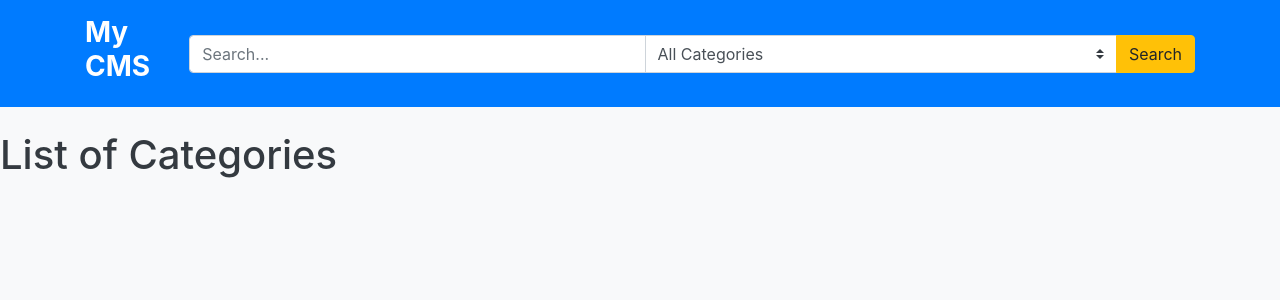
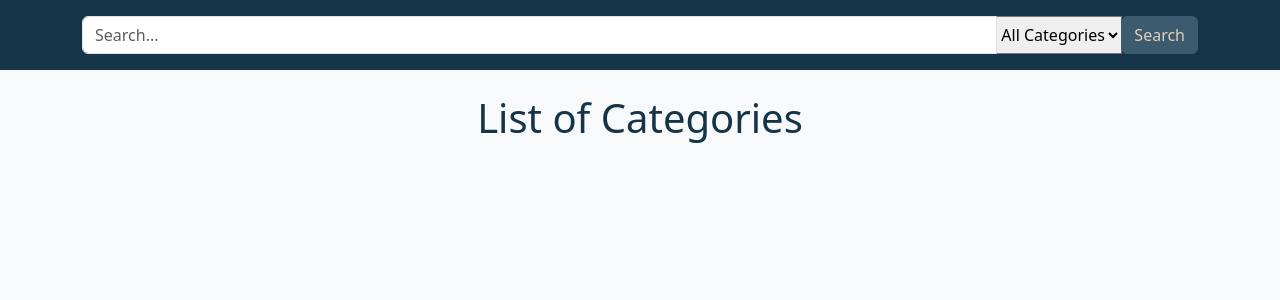
Before and after one commit to abhatti2/WYAF, a PHP site: page /list_categories.php in a window 1280 px wide. Shown: the top 300 px of the page. Run offline with PHP 8.4, Linux system fonts and the light colour scheme; the visitor is signed in with stand-in values (Sample User, id 1); data that the repository does not hold is empty; some libraries are stand-ins or nearby versions.

Commit message:
update pages and categories

```diff
--- a/header.php
+++ b/header.php
@@ -9,15 +9,15 @@
 <html lang="en">
 <head>
     <meta charset="UTF-8">
-    <title>My CMS</title>
-    <!-- Link to Bootstrap CSS -->
-    <link href="https://stackpath.bootstrapcdn.com/bootstrap/4.5.2/css/bootstrap.min.css" rel="stylesheet">
+    <title>WYAF</title>
+    <link href="node_modules/bootstrap/dist/css/bootstrap.min.css" rel="stylesheet"> <!-- Bootstrap CSS -->
+    <link href="styles.css" rel="stylesheet">
 </head>
 <body class="bg-light text-dark">
-    <header class="bg-primary text-white py-3 mb-4">
+    <header class="navbar-custom text-white py-3 mb-4">
         <div class="container">
             <div class="d-flex justify-content-between align-items-center">
-                <h1 class="h3 font-weight-bold">My CMS</h1>
+                <!-- <h1 class="h3 font-weight-bold">WYAF</h1> -->
                 <form action="search.php" method="get" class="form-inline w-100 max-w-75">
                     <div class="input-group w-100">
                         <input type="text" name="keyword" placeholder="Search..." class="form-control" aria-label="Search">
@@ -28,20 +28,19 @@
                             <?php endforeach; ?>
                         </select>
                         <div class="input-group-append">
-                            <button type="submit" class="btn btn-warning">Search</button>
+                            <button type="submit" class="btn btn-custom">Search</button>
                         </div>
                     </div>
                 </form>
             </div>
         </div>
     </header>
-    <div class="container">
+    <div class="container mt-4">
         <!-- Add your other page content here -->
     </div>
 
-    <!-- Bootstrap JS and dependencies -->
-    <script src="https://code.jquery.com/jquery-3.5.1.slim.min.js"></script>
-    <script src="https://cdn.jsdelivr.net/npm/@popperjs/core@2.5.4/dist/umd/popper.min.js"></script>
-    <script src="https://stackpath.bootstrapcdn.com/bootstrap/4.5.2/js/bootstrap.min.js"></script>
+    <script src="node_modules/jquery/dist/jquery.slim.min.js"></script>
+    <script src="node_modules/@popperjs/core/dist/umd/popper.min.js"></script>
+    <script src="node_modules/bootstrap/dist/js/bootstrap.min.js"></script>
 </body>
 </html>
--- a/list_categories.php
+++ b/list_categories.php
@@ -20,13 +20,25 @@
 <head>
     <meta charset="UTF-8">
     <title>List of Categories</title>
+    <link href="node_modules/bootstrap/dist/css/bootstrap.min.css" rel="stylesheet"> <!-- Bootstrap CSS -->
+    <link href="styles.css" rel="stylesheet"> <!-- External CSS -->
 </head>
-<body>
-    <h1>List of Categories</h1>
-    <ul>
-        <?php foreach ($categories as $category): ?>
-            <li><a href="list_pages_by_category.php?category_id=<?php echo $category['id']; ?>"><?php echo htmlspecialchars($category['name']); ?></a></li>
-        <?php endforeach; ?>
-    </ul>
+<body class="bg-light text-dark">
+    <div class="container mt-4">
+        <h1 class="text-center mb-4 text-custom">List of Categories</h1>
+        <ul class="list-group">
+            <?php foreach ($categories as $category): ?>
+                <li class="list-group-item list-group-item-action">
+                    <a href="list_pages_by_category.php?category_id=<?php echo $category['id']; ?>" class="text-decoration-none text-custom">
+                        <?php echo htmlspecialchars($category['name']); ?>
+                    </a>
+                </li>
+            <?php endforeach; ?>
+        </ul>
+    </div>
+
+    <script src="node_modules/jquery/dist/jquery.slim.min.js"></script>
+    <script src="node_modules/@popperjs/core/dist/umd/popper.min.js"></script>
+    <script src="node_modules/bootstrap/dist/js/bootstrap.min.js"></script>
 </body>
 </html>
--- /dev/null
+++ b/styles.css
@@ -0,0 +1,60 @@
+/* General Styles */
+body {
+    background-color: #DFD0B8; /* Light Beige background */
+    color: #153448; /* Dark Blue text */
+}
+
+a {
+    color: #3C5B6F; /* Medium Blue links */
+}
+
+a:hover {
+    color: #948979; /* Warm Gray links on hover */
+}
+
+/* Hero Section */
+.hero {
+    background: url('path_to_your_image.jpg') no-repeat center center;
+    background-size: cover;
+    color: white;
+}
+
+.hero-overlay {
+    background: rgba(21, 52, 72, 0.8); /* Semi-transparent overlay with #153448 color */
+    padding: 100px 0;
+}
+
+/* Navbar */
+.navbar-custom {
+    background-color: #153448; /* Navbar background color */
+}
+
+.nav-link-custom {
+    color: #DFD0B8 !important; /* Navbar link color - Light Beige for better contrast */
+}
+
+/* Buttons */
+.btn-custom {
+    background-color: #3C5B6F;
+    border-color: #3C5B6F;
+    color: #DFD0B8; /* Light Beige text for better contrast */
+}
+
+.btn-custom:hover {
+    background-color: #948979;
+    border-color: #948979;
+    color: #153448 !important; /* Dark Blue text for better contrast on hover */
+}
+
+/* Containers */
+.container-custom {
+    background-color: #DFD0B8; /* Light Beige container background */
+    border: 1px solid #3C5B6F; /* Medium Blue border */
+    padding: 20px;
+    border-radius: 5px;
+}
+
+/* Text */
+.text-custom {
+    color: #153448; /* Dark Blue text */
+}
```
Also changed, not shown: index.php (+17 -12 lines), list_pages.php (+19 -7 lines), view_page.php (+31 -17 lines).
